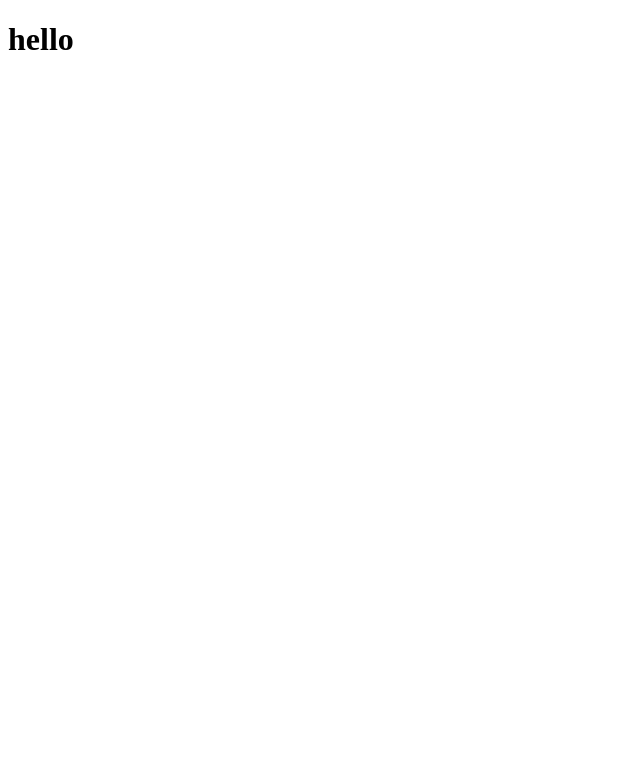
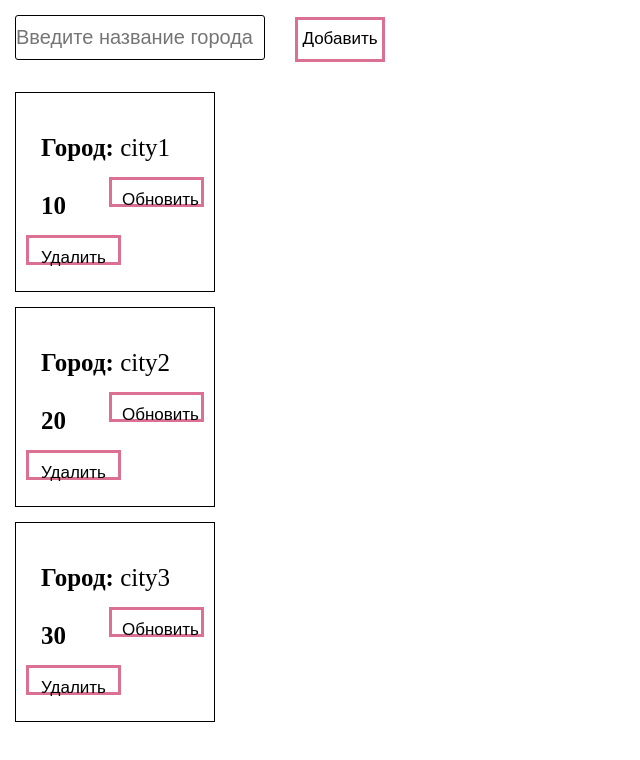
Before and after one commit to daniakutsev/weather, a Vue app: page / in a window 1280 px wide. Shown: the top 760 px of the page, without its empty margins (0-640 px from the left). Built offline with nearby package versions, Linux system fonts and the light colour scheme.

Commit message:
before composition

```diff
--- /dev/null
+++ b/prettier.js
@@ -0,0 +1,3 @@
+module.exports = {
+  trailingComma: false,
+};
--- a/src/App.vue
+++ b/src/App.vue
@@ -1,13 +1,119 @@
 <template>
-<h1>hello</h1>
-<div></div>
+  <form @submit.prevent class="header">
+    <input
+      :value="cityName"
+      @input="inputCityName"
+      class="cityInput"
+      placeholder="Введите название города"
+      type="text"
+    />
+    <button class="addBtn" @click="addCard">Добавить</button>
+  </form>
+  <div class="main">
+    <div class="weatherCard" v-for="card in cards" :key="card">
+      <div class="cardText">
+        <strong>Город:</strong>
+        {{ card.cityName }}
+      </div>
+      <div class="cardText">
+        <strong>{{ card.temperature }}</strong>
+      </div>
+      <button class="btn">Обновить</button>
+      <button class="btn">Удалить</button>
+    </div>
+  </div>
 </template>
 
 <script>
 export default {
   name: "App",
+  data() {
+    return {
+      cityName: "",
+      temperature: 0,
+      cards: [
+        { id: 1, cityName: "city1", temperature: 10 },
+        { id: 2, cityName: "city2", temperature: 20 },
+        { id: 3, cityName: "city3", temperature: 30 },
+      ],
+    };
+  },
+  methods: {
+    addCard() {
+      const newCard = {
+        id: Date.now(),
+        cityName: this.cityName,
+        temperature: "-",
+      };
+      this.cards.push(newCard);
+      this.cityName = "";
+    },
+    inputCityName(event) {
+      this.cityName = event.target.value;
+    },
+  },
 };
 </script>
+<style>
+* {
+  margin: 0;
+  padding: 0;
+  box-sizing: border-box;
+}
 
-<style>
+.cityInput {
+  margin: 15px;
+  height: 45px;
+  width: 250px;
+  font-size: 20px;
+  border: 1px solid;
+  border-radius: 3px;
+}
+
+.cityInput:focus {
+  color: #000000;
+  border: 1px solid #000000;
+}
+
+.weatherCard {
+  margin: 15px;
+  padding: 10px;
+  display: flex;
+  flex-wrap: wrap;
+  flex-direction: row;
+  justify-content: space-between;
+  align-content: center;
+  border: 1px solid;
+  height: 200px;
+  width: 200px;
+}
+
+.btn {
+  width: 95px;
+  height: 30px;
+  padding: 10px;
+  background: none;
+  border: 3px solid palevioletred;
+  font-size: 17px;
+  align-items: center;
+}
+.btn:active {
+  background: lightgrey;
+}
+.addBtn {
+  height: 45px;
+  width: 90px;
+  margin: 15px;
+  background: none;
+  border: 3px solid palevioletred;
+  font-size: 17px;
+}
+.addBtn:active {
+  background: lightgrey;
+}
+
+.cardText {
+  font-size: 25px;
+  margin: 15px;
+}
 </style>
```
